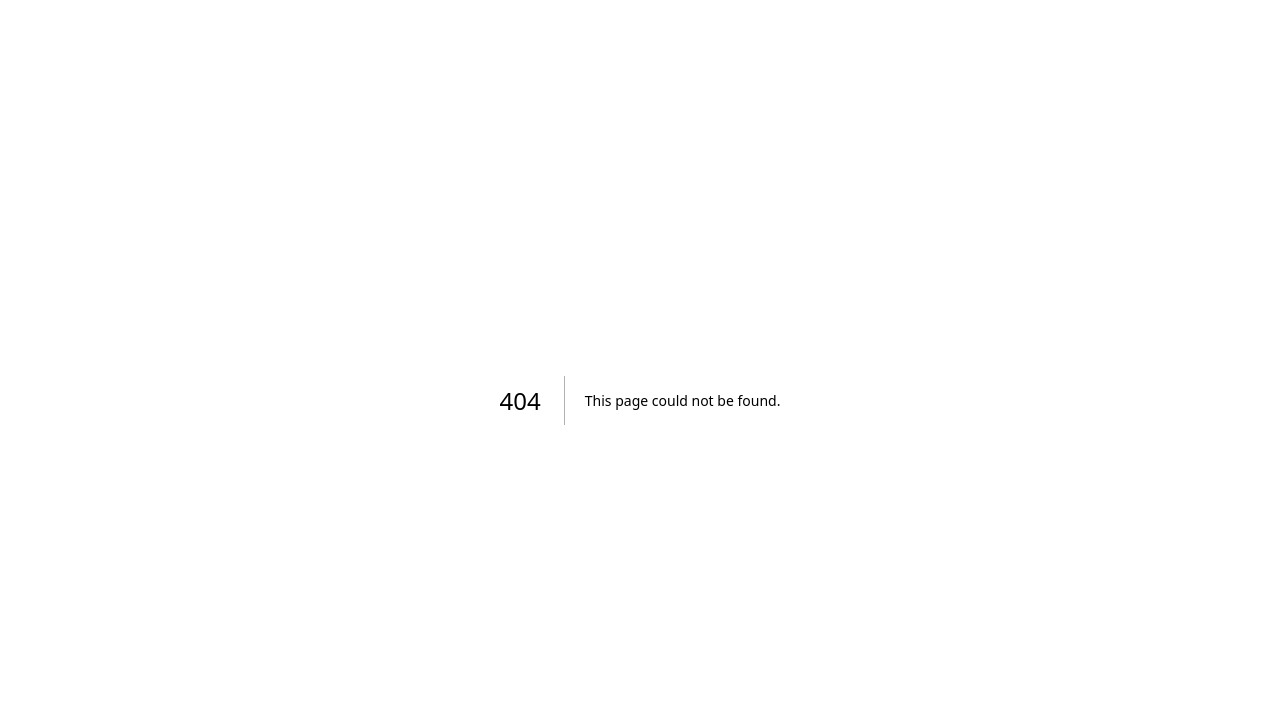
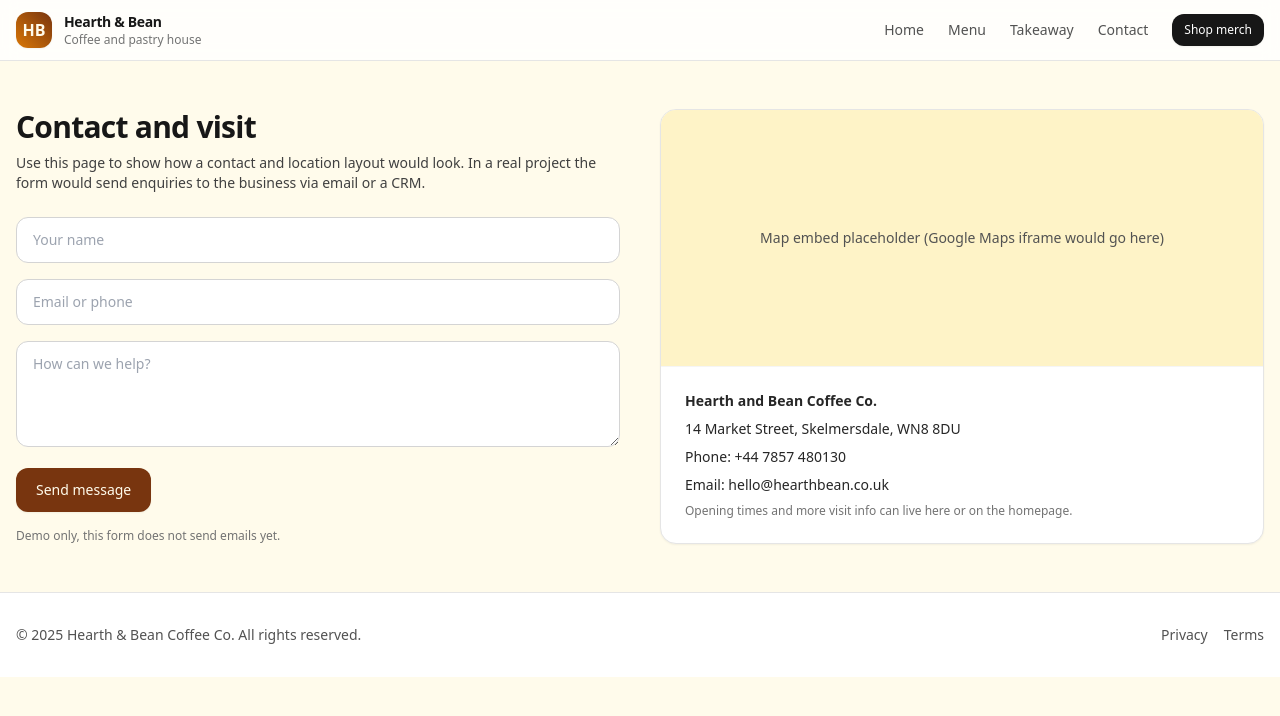
Before and after one commit to MrG788/premium-site-template, a Next.js app: page /contact in a window 1280 px wide. Before the commit this address had no page. Shown: the top 716 px of the page. Built offline with nearby package versions, Linux system fonts and the light colour scheme.

Commit message:
Create contact.jsx

```diff
--- /dev/null
+++ b/pages/contact.jsx
@@ -0,0 +1,69 @@
+import React from "react";
+import NavBar from "../components/NavBar";
+import Footer from "../components/Footer";
+
+export default function ContactPage() {
+  return (
+    <main className="min-h-screen bg-amber-50">
+      <NavBar />
+
+      <section className="mx-auto max-w-7xl grid gap-10 px-4 py-12 md:grid-cols-2">
+        {/* Left side text and form */}
+        <div>
+          <h1 className="text-3xl font-bold tracking-tight">
+            Contact and visit
+          </h1>
+          <p className="mt-2 text-sm text-neutral-700">
+            Use this page to show how a contact and location layout would look.
+            In a real project the form would send enquiries to the business via
+            email or a CRM.
+          </p>
+
+          <form className="mt-6 space-y-4 text-sm">
+            <input
+              className="w-full rounded-xl border border-neutral-300 px-4 py-3 focus:outline-none focus:ring-2 focus:ring-amber-500"
+              placeholder="Your name"
+            />
+            <input
+              className="w-full rounded-xl border border-neutral-300 px-4 py-3 focus:outline-none focus:ring-2 focus:ring-amber-500"
+              placeholder="Email or phone"
+            />
+            <textarea
+              rows={4}
+              className="w-full rounded-xl border border-neutral-300 px-4 py-3 focus:outline-none focus:ring-2 focus:ring-amber-500"
+              placeholder="How can we help?"
+            />
+            <button
+              type="button"
+              className="rounded-xl bg-amber-900 px-5 py-3 text-sm font-medium text-amber-50 shadow-sm hover:bg-amber-800"
+            >
+              Send message
+            </button>
+            <p className="text-xs text-neutral-500">
+              Demo only, this form does not send emails yet.
+            </p>
+          </form>
+        </div>
+
+        {/* Right side map and details */}
+        <div className="overflow-hidden rounded-2xl border border-neutral-200 bg-white shadow-sm">
+          <div className="grid h-64 place-items-center bg-amber-100 text-sm text-neutral-600">
+            Map embed placeholder
+            (Google Maps iframe would go here)
+          </div>
+          <div className="space-y-2 border-t border-neutral-100 p-6 text-sm text-neutral-800">
+            <p className="font-semibold">Hearth and Bean Coffee Co.</p>
+            <p>14 Market Street, Skelmersdale, WN8 8DU</p>
+            <p className="mt-2">Phone: +44 7857 480130</p>
+            <p>Email: hello@hearthbean.co.uk</p>
+            <p className="mt-2 text-xs text-neutral-500">
+              Opening times and more visit info can live here or on the homepage.
+            </p>
+          </div>
+        </div>
+      </section>
+
+      <Footer />
+    </main>
+  );
+}
```
